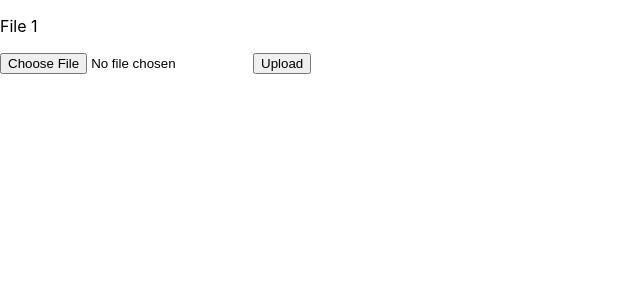
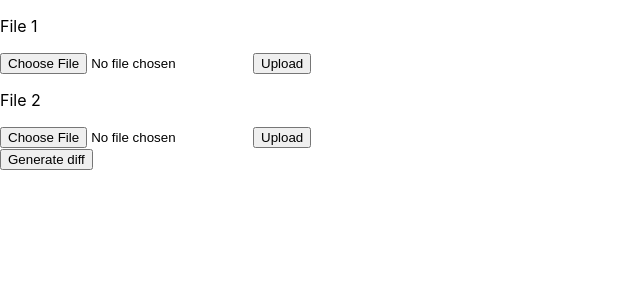
Before and after one commit to lorenzomad/DocControlSystem, a React (Create React App) app in the folder frontend/: page / in a window 1280 px wide. Shown: the top 300 px of the page, without its empty margins (0-640 px from the left). Built offline with nearby package versions, Linux system fonts and the light colour scheme.

Commit message:
cleaned doc

```diff
--- a/frontend/src/App.js
+++ b/frontend/src/App.js
@@ -1,11 +1,16 @@
-import logo from './logo.svg';
 import './App.css';
 import Uploader from './components/Uploader.js'
 
 function App() {
   return (
     <div>
-      <Uploader title='File 1'></Uploader>
+      <div className='upload-container'>
+        <Uploader title='File 1'></Uploader>
+        <Uploader title='File 2'></Uploader>
+      </div>
+
+      <button> Generate diff</button>
+
     </div>
   );
 }
```
